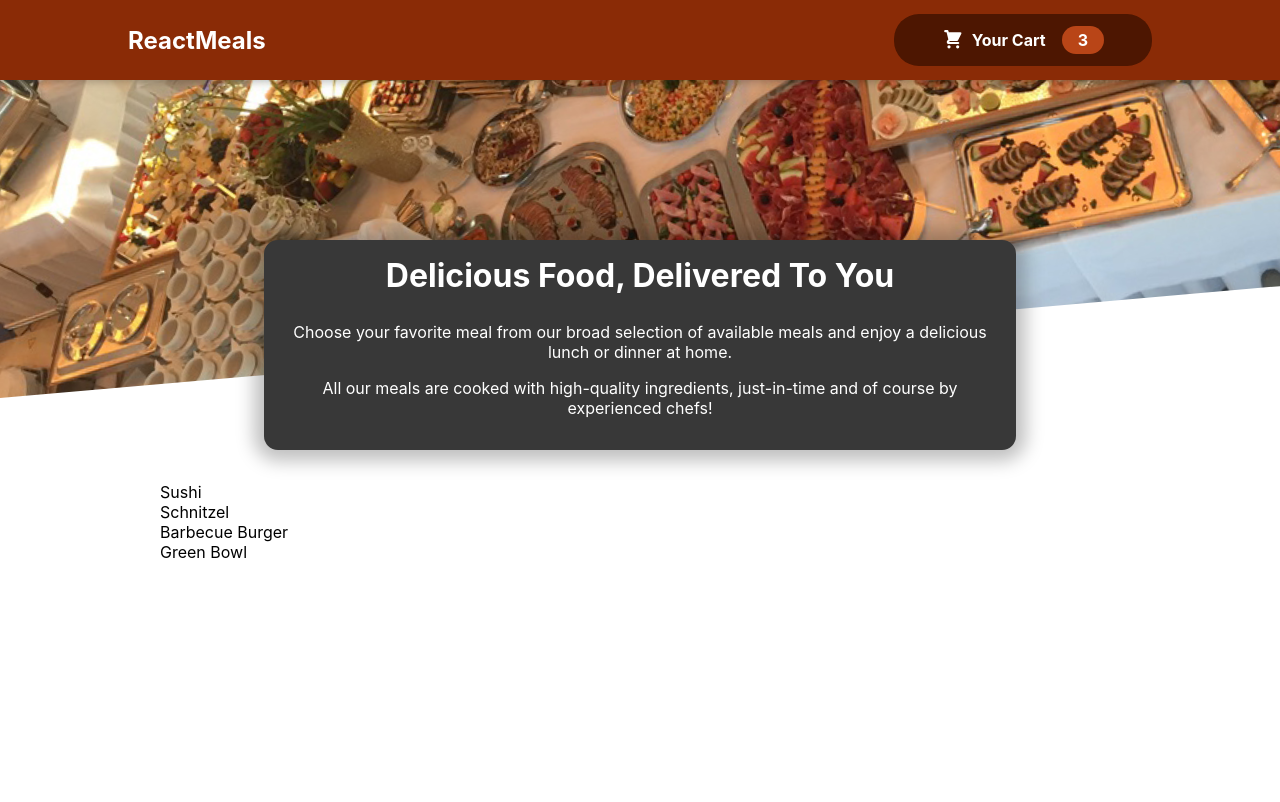
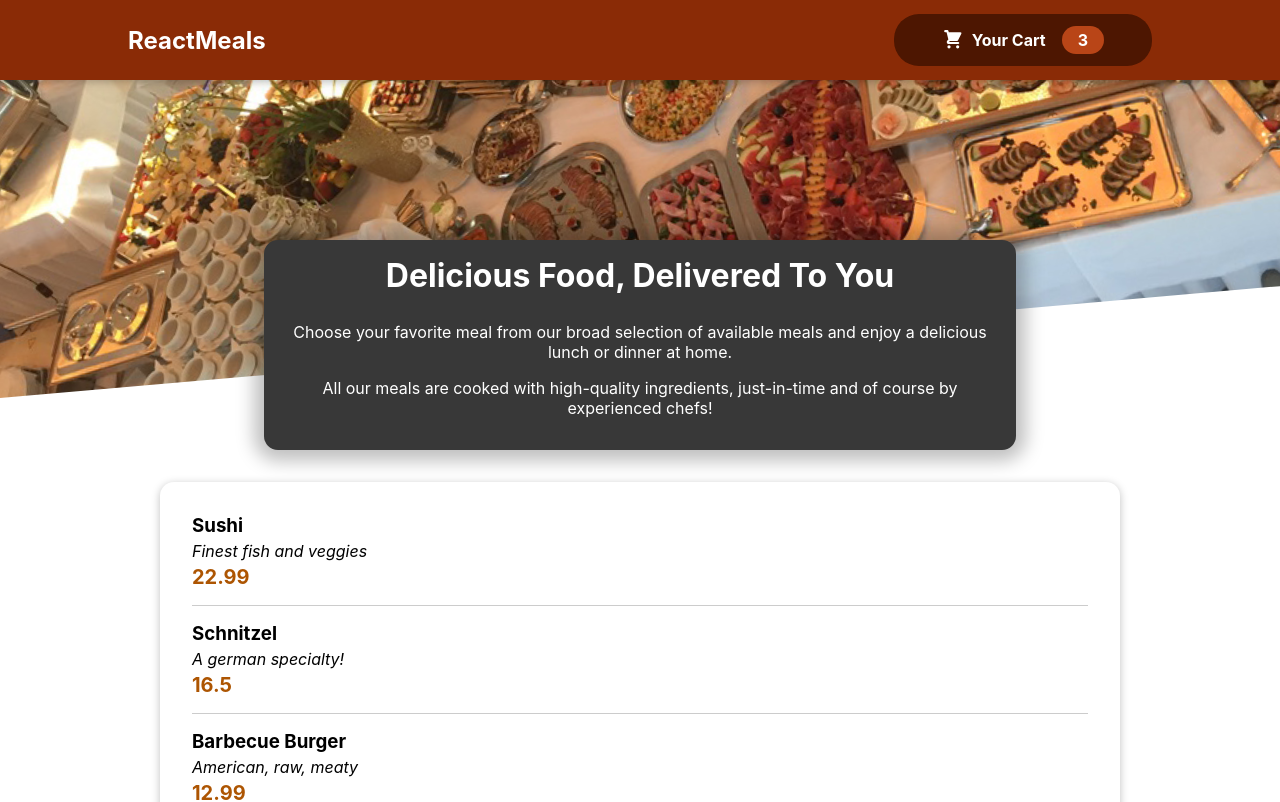
Before and after one commit to HarshJainGitHub/food-order-app, a React (Create React App) app: page / in a window 1280 px wide. Shown: the top 802 px of the page. Built offline with nearby package versions, Linux system fonts and the light colour scheme.

Commit message:
mealsList added

```diff
--- a/src/Components/Layout/HeaderCardButton.js
+++ b/src/Components/Layout/HeaderCardButton.js
@@ -1,6 +1,7 @@
 import React from 'react'
 import CartIcon from '../Cart/CartIcon';
 import classes from './HeaderCardButton.module.css'
+
 function HeaderCardButton() {
     return (
         <button className={classes.button}>
--- a/src/Components/Meals/AvailableMeals.js
+++ b/src/Components/Meals/AvailableMeals.js
@@ -1,7 +1,6 @@
-import React from 'react'
-import classes from './AvailableMeals.module.css'
-
-function AvailableMeals() {
+import Card from '../UI/Card';
+import MealItem from '../Meals/MealItem/MealIteam';
+import classes from './AvailableMeals.module.css';
 
 const DUMMY_MEALS = [
     {
@@ -30,15 +29,23 @@
     },
 ];
 
-    const mealsList = DUMMY_MEALS.map(meal => <li>{meal.name}</li>);
+const AvailableMeals = () => {
+    const mealsList = DUMMY_MEALS.map((meal) => (
+        <MealItem
+            key={meal.id}
+            name={meal.name}
+            description={meal.description}
+            price={meal.price}
+        />
+    ));
 
     return (
         <section className={classes.meals}>
-            <ul>
-                { mealsList }
-            </ul>
+            <Card>
+                <ul>{mealsList}</ul>
+            </Card>
         </section>
-    )
-}
+    );
+};
 
 export default AvailableMeals;
--- /dev/null
+++ b/src/Components/Meals/MealItem/MealIteam.js
@@ -0,0 +1,20 @@
+import React from 'react'
+import classes from '../MealItem/MealItem.module.css';
+
+function MealIteam(props) {
+
+    const price = `$ ${props.price.toFixed(2)}`;
+
+    return (
+        <li className={classes.meal}>
+            <div>
+                <h3> { props.name } </h3>
+                <div className={classes.description}>{ props.description }</div>
+                <div className={classes.price}> { props.price } </div>
+            </div>
+            <div></div>
+        </li>
+    )
+}
+
+export default MealIteam;
--- /dev/null
+++ b/src/Components/Meals/MealItem/MealItem.module.css
@@ -0,0 +1,22 @@
+.meal {
+  display: flex;
+  justify-content: space-between;
+  margin: 1rem;
+  padding-bottom: 1rem;
+  border-bottom: 1px solid #ccc;
+}
+
+.meal h3 {
+  margin: 0 0 0.25rem 0;
+}
+
+.description {
+  font-style: italic;
+}
+
+.price {
+  margin-top: 0.25rem;
+  font-weight: bold;
+  color: #ad5502;
+  font-size: 1.25rem;
+}
--- /dev/null
+++ b/src/Components/UI/Card.js
@@ -0,0 +1,12 @@
+import React from 'react'
+import classes from './Card.module.css'
+
+function Card(props) {
+    return (
+        <React.Fragment>
+            <div className={classes.card}> {props.children }</div>
+        </React.Fragment>
+    )
+}
+
+export default Card
--- /dev/null
+++ b/src/Components/UI/Card.module.css
@@ -0,0 +1,6 @@
+.card {
+  padding: 1rem;
+  box-shadow: 0 2px 8px rgba(0, 0, 0, 0.25);
+  border-radius: 14px;
+  background-color: white;
+}
```
Also changed, not shown: src/Components/Meals/MealItem/MealItemForm.js (added). Lines whose indentation alone changed are shown as unchanged.
